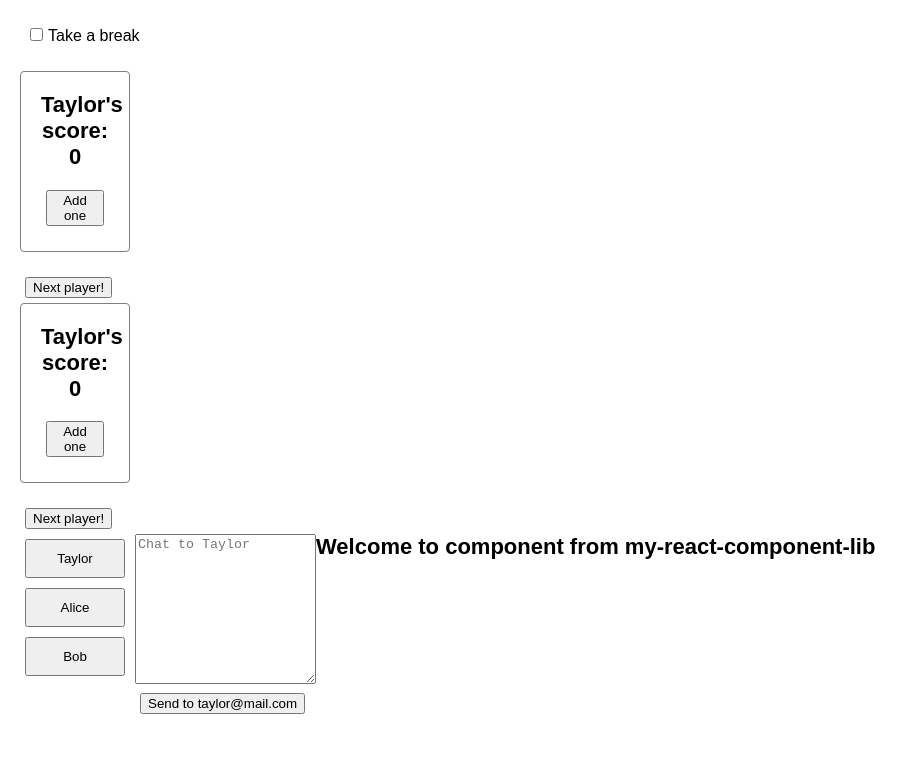
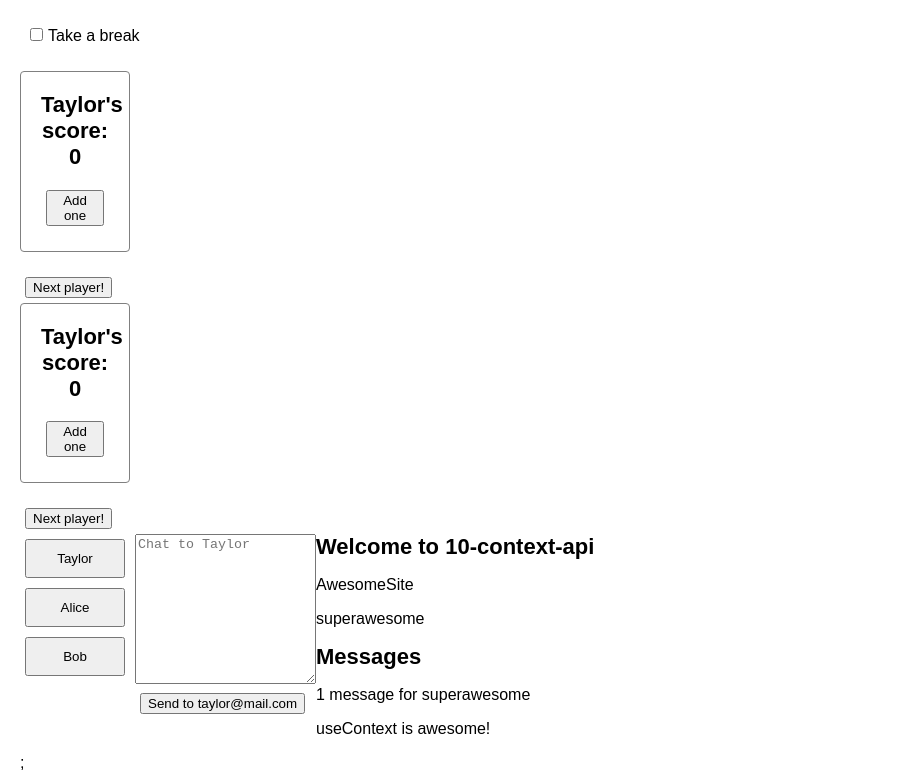
Before and after one commit to Jenniferwonder/learn-react, a React (Create React App) app: page / in a window 1280 px wide. Shown: the part 7668-8440 px from the top of the page, without its empty margins (0-918 px from the left). Before the commit the page ends 8407 px from the top, so only its background shows below. Built offline with nearby package versions, Linux system fonts and the light colour scheme.

Commit message:
Add NavApp to learn Context API

```diff
--- /dev/null
+++ b/src/10-context/nav-message/Context.js
@@ -0,0 +1,3 @@
+import { createContext } from "react";
+
+export const AppContext = createContext({});
--- /dev/null
+++ b/src/10-context/nav-message/Messages.jsx
@@ -0,0 +1,14 @@
+import { useContext } from "react";
+import { AppContext } from "./Context";
+
+export const Messages = () => {
+	const { username } = useContext(AppContext);
+
+	return (
+		<div className="messages">
+			<h1>Messages</h1>
+			<p>1 message for {username}</p>
+			<p className="message">useContext is awesome!</p>
+		</div>
+	);
+};
--- /dev/null
+++ b/src/10-context/nav-message/Nav.jsx
@@ -0,0 +1,12 @@
+import { useContext } from "react";
+import { AppContext } from "./Context";
+
+export const Nav = () => {
+	const { username } = useContext(AppContext);
+	return (
+		<div className="navbar">
+			<p>AwesomeSite</p>
+			<p>{username}</p>
+		</div>
+	);
+};
--- /dev/null
+++ b/src/10-context/nav-message/NavApp.jsx
@@ -0,0 +1,23 @@
+// Reference: https://www.ruanyifeng.com/blog/2019/09/react-hooks.html
+
+import { AppContext } from "./Context";
+import { Nav } from "./Nav";
+import { Messages } from "./Messages";
+
+export default function NavApp() {
+	return (
+		<>
+			<AppContext.Provider
+				value={{
+					username: "superawesome",
+				}}
+			>
+				<div className="App">
+					<Nav />
+					<Messages />
+				</div>
+			</AppContext.Provider>
+			;
+		</>
+	);
+}
--- a/src/App.js
+++ b/src/App.js
@@ -38,6 +38,7 @@ import PauseCounter from "./08-preserve-reset-state/score-board/PauseCounter";
 import ScoreboardA from "./08-preserve-reset-state/score-board/ScoreboardA";
 import ScoreboardB from "./08-preserve-reset-state/score-board/ScoreboardB";
 import ChatForm from "./08-preserve-reset-state/chat-form/ChatForm";
+import NavApp from "./10-context/nav-message/NavApp";
 
 // import TaskApp from "./task-app/TaskApp";
 // import HeadingApp from "./heading-context/HeadingApp";
@@ -86,8 +87,10 @@ export default function App() {
 			{/* <TaskApp /> */}
 			{/* <HeadingApp /> */}
 			{/* <PostApp /> */}
-			<h1>Welcome to component from my-react-component-lib</h1>
+			{/* <h1>Welcome to component from my-react-component-lib</h1> */}
 			{/* <Button label="Hello World"></Button> */}
+			<h1>Welcome to 10-context-api</h1>
+			<NavApp />
 		</>
 	);
 }
```
